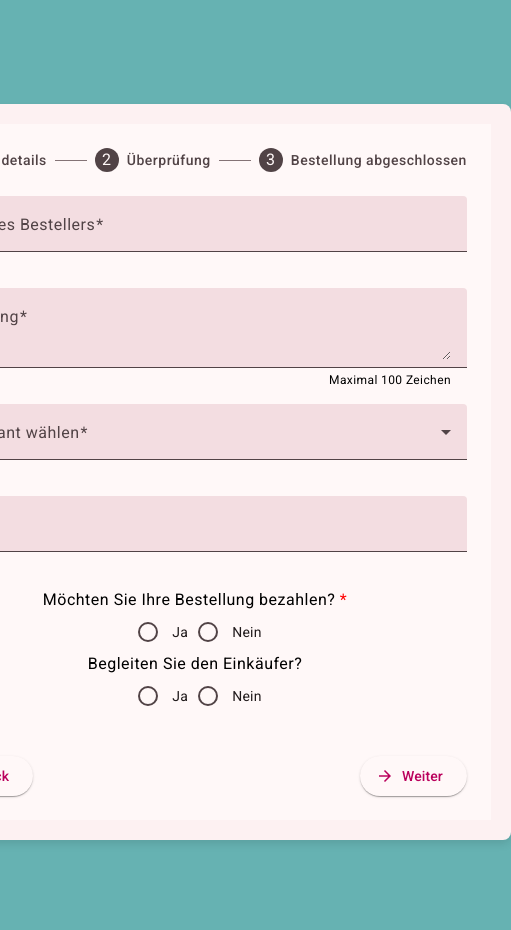
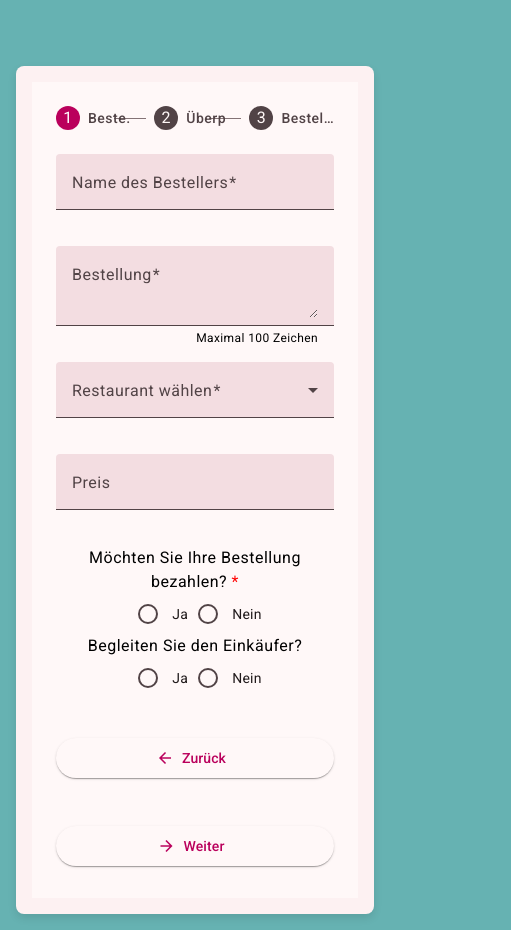
Before and after one commit to Hamed-Eskandari/LunchTime, an Angular app in the folder frontend/lunch-time/: page /order in a window 390 px wide. Shown: the whole page, 511 px wide, since content can reach past the window. Before the commit the page ends 894 px from the top, so only its background shows below. Built offline with nearby package versions, Linux system fonts and the light colour scheme.

Commit message:
order component responsiv for mobile

```diff
--- a/frontend/lunch-time/src/app/order/order.component.scss
+++ b/frontend/lunch-time/src/app/order/order.component.scss
@@ -2,14 +2,17 @@
   display: flex;
   justify-content: center;
   align-items: center;
+  padding: 16px;
   height: 100vh;
+  box-sizing: border-box;
 }
 
 mat-card {
   padding: 20px;
   box-shadow: 0 4px 8px rgba(0, 0, 0, 0.1);
   border-radius: 8px;
-    width: 900px;
+  width: 100%;
+  max-width: 900px;
 }
 
 mat-form-field {
@@ -21,6 +24,7 @@
   display: flex;
   justify-content: space-between;
 }
+
 .center-content {
   display: flex;
   flex-direction: column;
@@ -32,3 +36,24 @@
   text-align: left;
   max-width: 192px;
 }
+
+@media (max-width: 600px) {
+  .container {
+    height: auto;
+    padding: 16px;
+  }
+
+  mat-card {
+    width: 100%;
+    padding: 16px;
+  }
+
+  .actions {
+    flex-direction: column;
+    align-items: stretch;
+  }
+
+  .actions button {
+    margin-bottom: 8px;
+  }
+}
```
Lines whose indentation alone changed are shown as unchanged.
